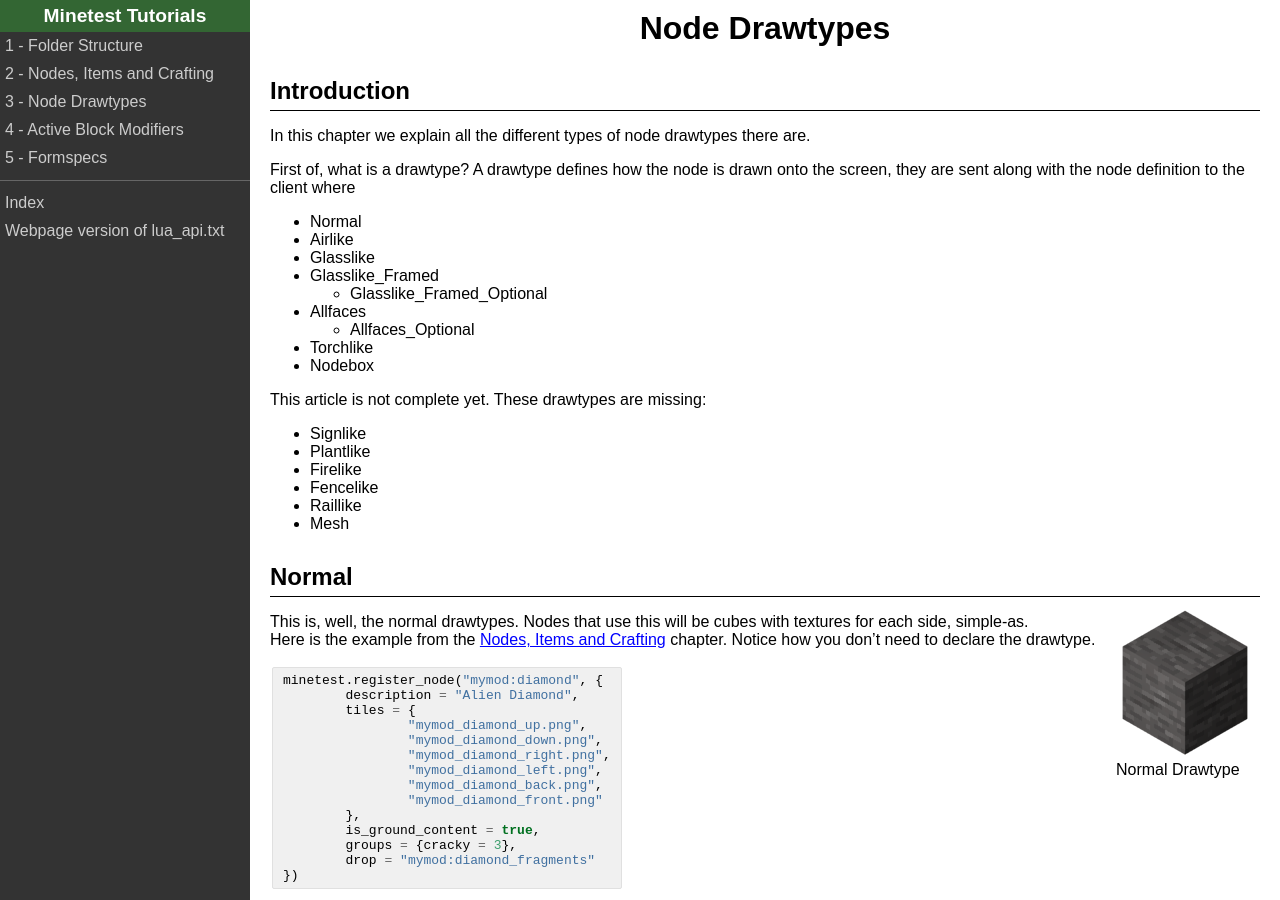
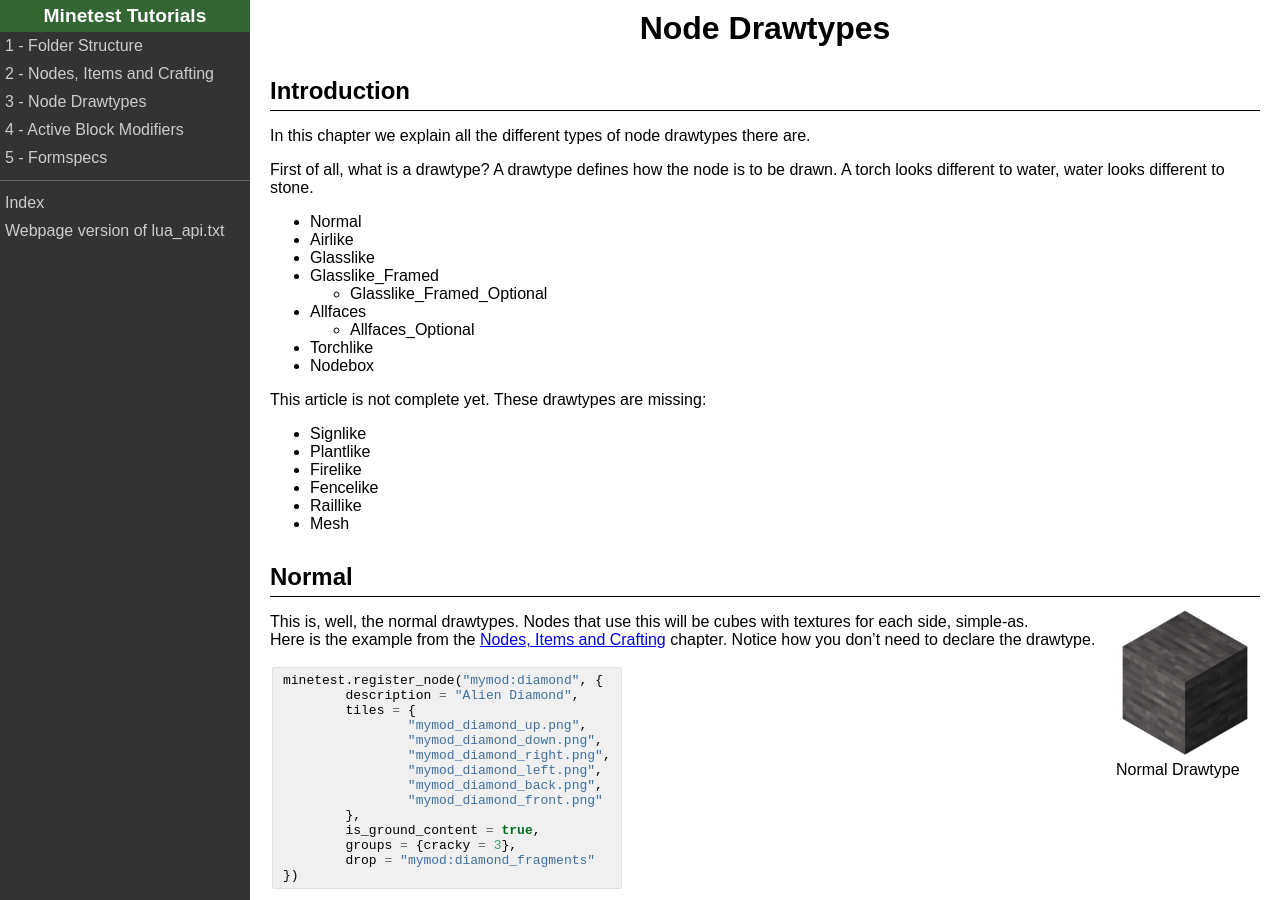
Before and after one commit to rubenwardy/minetest_modding_book, a Jekyll site: the page built from chapters/node_drawtypes.md, in a window 1280 px wide and 900 px high. Built offline with Jekyll 4.4.1, drawn with Linux system fonts in a browser that asks for light colours.

Commit message:
Node Drawtypes: Complete half-finished sentence

```diff
--- a/chapters/node_drawtypes.md
+++ b/chapters/node_drawtypes.md
@@ -9,8 +9,9 @@
 
 In this chapter we explain all the different types of node drawtypes there are.
 
-First of, what is a drawtype? A drawtype defines how the node is drawn onto the screen,
-they are sent along with the node definition to the client where
+First of all, what is a drawtype?
+A drawtype defines how the node is to be drawn.
+A torch looks different to water, water looks different to stone.
 
 * Normal
 * Airlike
```
